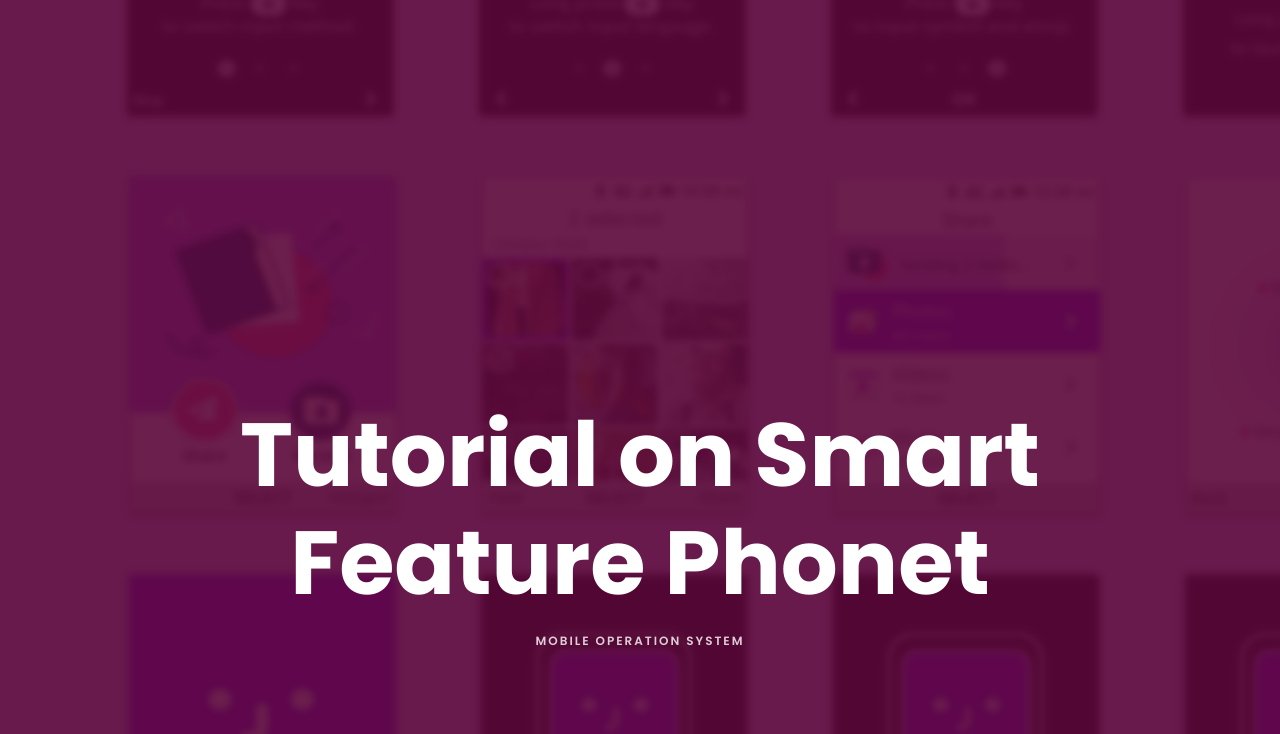
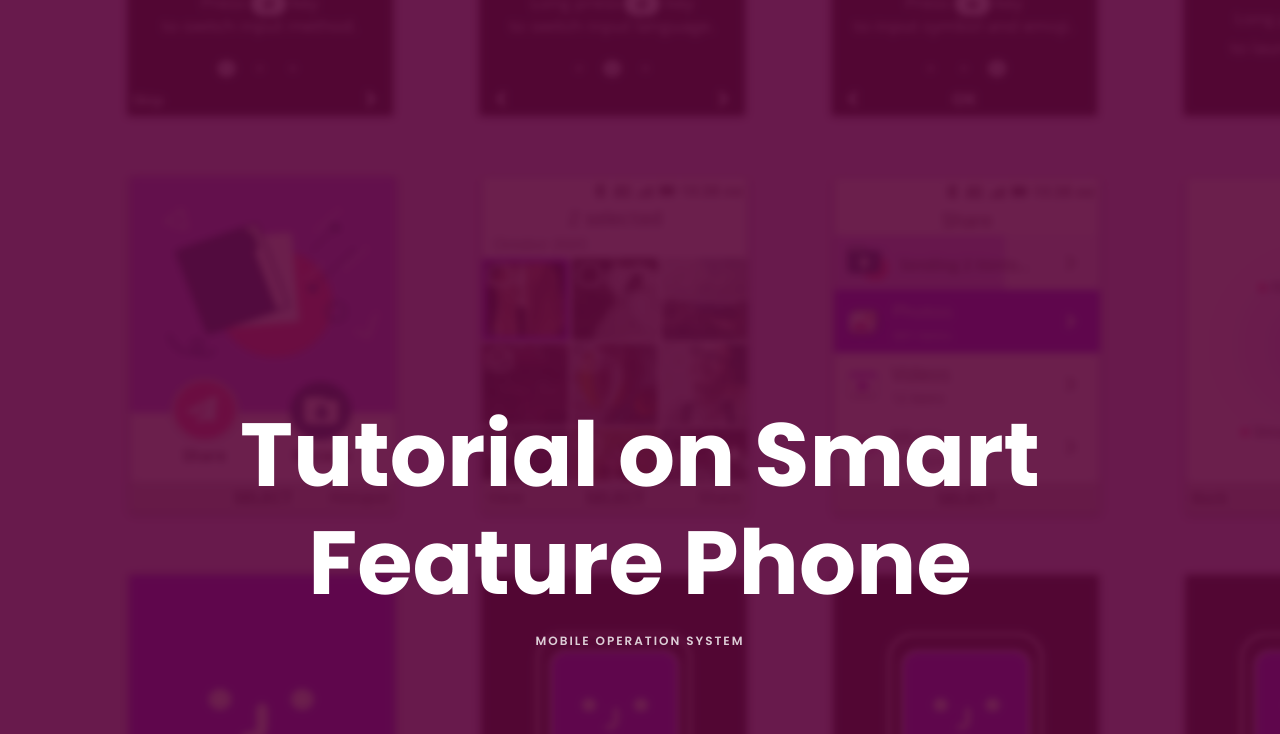
Before and after one commit to hsiaohuichen/hsiaohuichen.github.io, a plain HTML site: page project_kaios_sfp.html in a window 1280 px wide. Shown: the part 66-800 px from the top of the page. Drawn offline with Linux system fonts and the light colour scheme.

Commit message:
Add files via upload

```diff
--- a/project_kaios_sfp.html
+++ b/project_kaios_sfp.html
@@ -49,7 +49,7 @@
       <div class="container">
         <div class="row no-gutters slider-text js-fullheight align-items-end justify-content-center">
           <div class="col-md-12 ftco-animate pb-5 mb-3 text-center">
-            <h1 class="mb-3 bread">Tutorial on Smart Feature Phonet</h1>
+            <h1 class="mb-3 bread">Tutorial on Smart Feature Phone</h1>
             <p class="breadcrumbs">Mobile Operation System</p>
           </div>
         </div>
```
